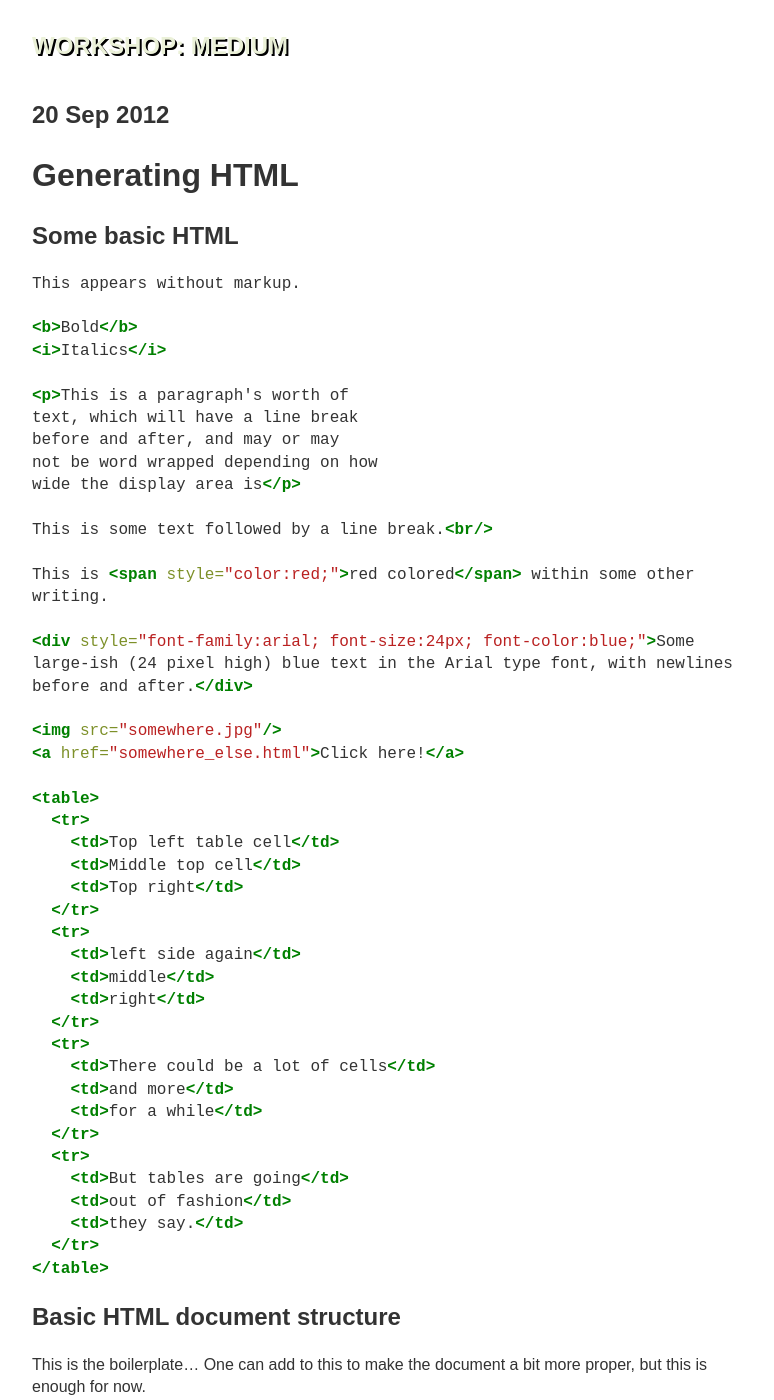
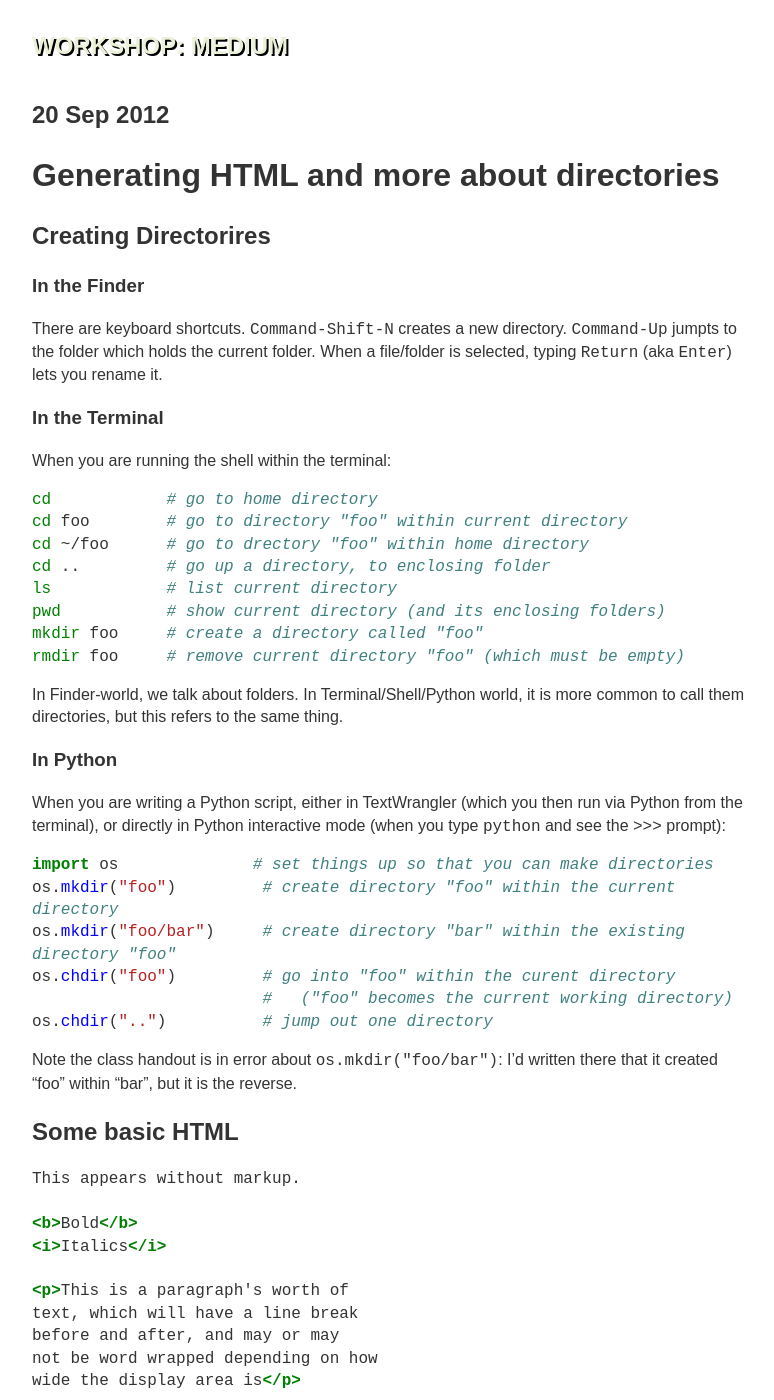
Before and after one commit to dtorop/city-archive-fall12, a Jekyll site: the page built from _posts/2012-09-20-generating_html.markdown, in a window 1280 px wide and 1400 px high. Shown: the whole window, without its empty margins (248-1022 px from the left). Built offline with Jekyll 4.4.1, drawn with Linux system fonts in a browser that asks for light colours; some of the changed text lies outside the part shown.

Commit message:
directory creation/navigation and variable interpolation

```diff
--- a/_posts/2012-09-20-generating_html.markdown
+++ b/_posts/2012-09-20-generating_html.markdown
@@ -1,7 +1,45 @@
 ---
 layout: class
-title: Generating HTML
+title: Generating HTML and more about directories
 ---
+
+## Creating Directorires
+
+### In the Finder
+
+There are keyboard shortcuts. `Command-Shift-N` creates a new directory. `Command-Up` jumpts to the folder which holds the current folder. When a file/folder is selected, typing `Return` (aka `Enter`) lets you rename it.
+
+### In the Terminal
+
+When you are running the shell within the terminal:
+
+{% highlight bash %}
+cd            # go to home directory
+cd foo        # go to directory "foo" within current directory
+cd ~/foo      # go to drectory "foo" within home directory
+cd ..         # go up a directory, to enclosing folder
+ls            # list current directory
+pwd           # show current directory (and its enclosing folders)
+mkdir foo     # create a directory called "foo"
+rmdir foo     # remove current directory "foo" (which must be empty)
+{% endhighlight %}
+
+In Finder-world, we talk about folders. In Terminal/Shell/Python world, it is more common to call them directories, but this refers to the same thing.
+
+### In Python
+
+When you are writing a Python script, either in TextWrangler (which you then run via Python from the terminal), or directly in Python interactive mode (when you type `python` and see the `>>>` prompt):
+
+{% highlight python %}
+import os              # set things up so that you can make directories
+os.mkdir("foo")         # create directory "foo" within the current directory
+os.mkdir("foo/bar")     # create directory "bar" within the existing directory "foo"
+os.chdir("foo")         # go into "foo" within the curent directory
+                        #   ("foo" becomes the current working directory)
+os.chdir("..")          # jump out one directory
+{% endhighlight %}
+
+Note the class handout is in error about `os.mkdir("foo/bar")`: I'd written there that it created "foo" within "bar", but it is the reverse.
 
 ## Some basic HTML
 
@@ -102,7 +140,32 @@ f.write("</html>\n")
 f.close()
 {% endhighlight %}
 
+### Interpolating numbers and text into text
+
+This is an aside, to elucidate the next examples.
+
+{% highlight python %}
+print "There are 8 mice."
+print "There are %d mice."%8              # does the same as first line
+print "There are %d mice."%(5+3)          # ditto
+
+x = 8
+print "There are %d mice."%x              # ditto, once you set x to 8
+
+for x in range(8):                        # a mouse infestation
+    print "There are %d mice."%x
+
+print "There %s 8 mice."%"are"            # does the same as first line
+
+x = "are"
+print "There %s 8 mice."%x                # does the same as first line
+{% endhighlight %}
+
+The same goes for interpolating text and numbers into `f.write()`, as seen below.
+
 ### Changing font sizes
+
+Now back to HTML...
 
 {% highlight python %}
 f = open("hello.html", "w")
```
